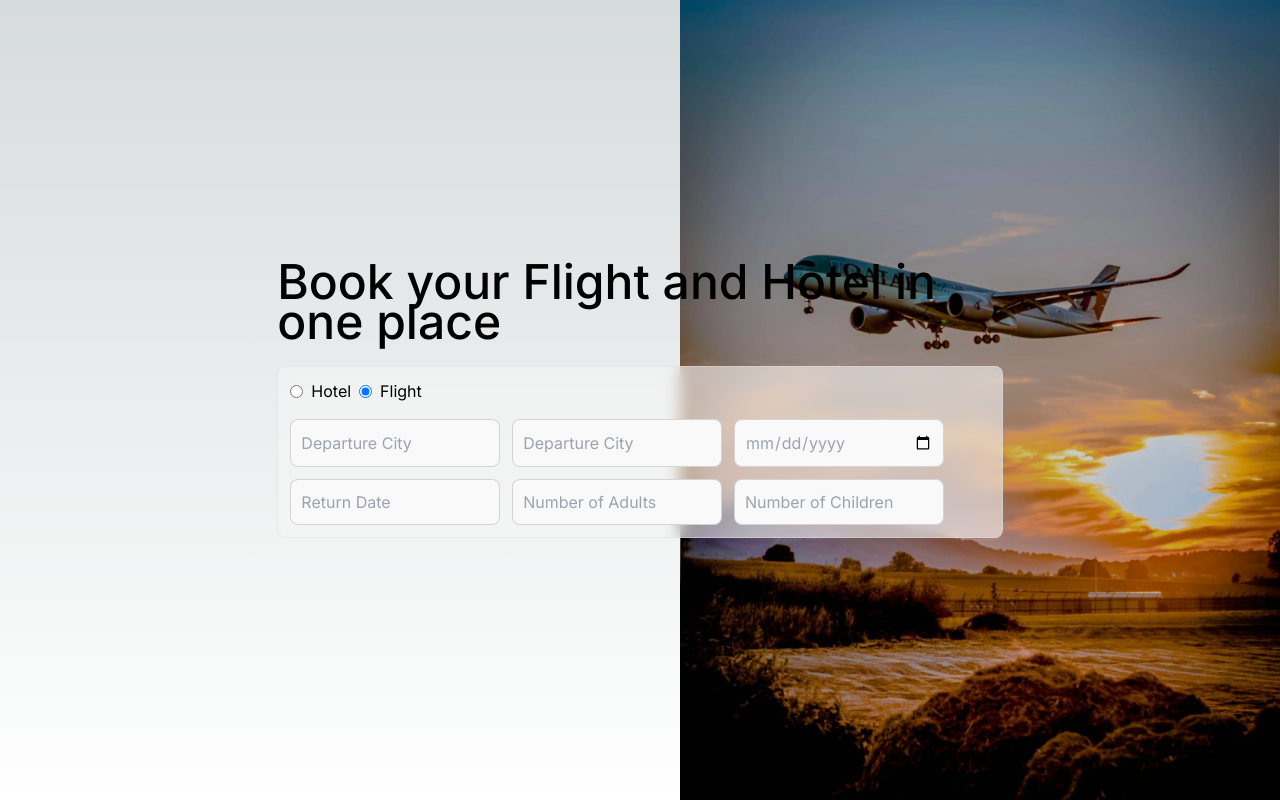
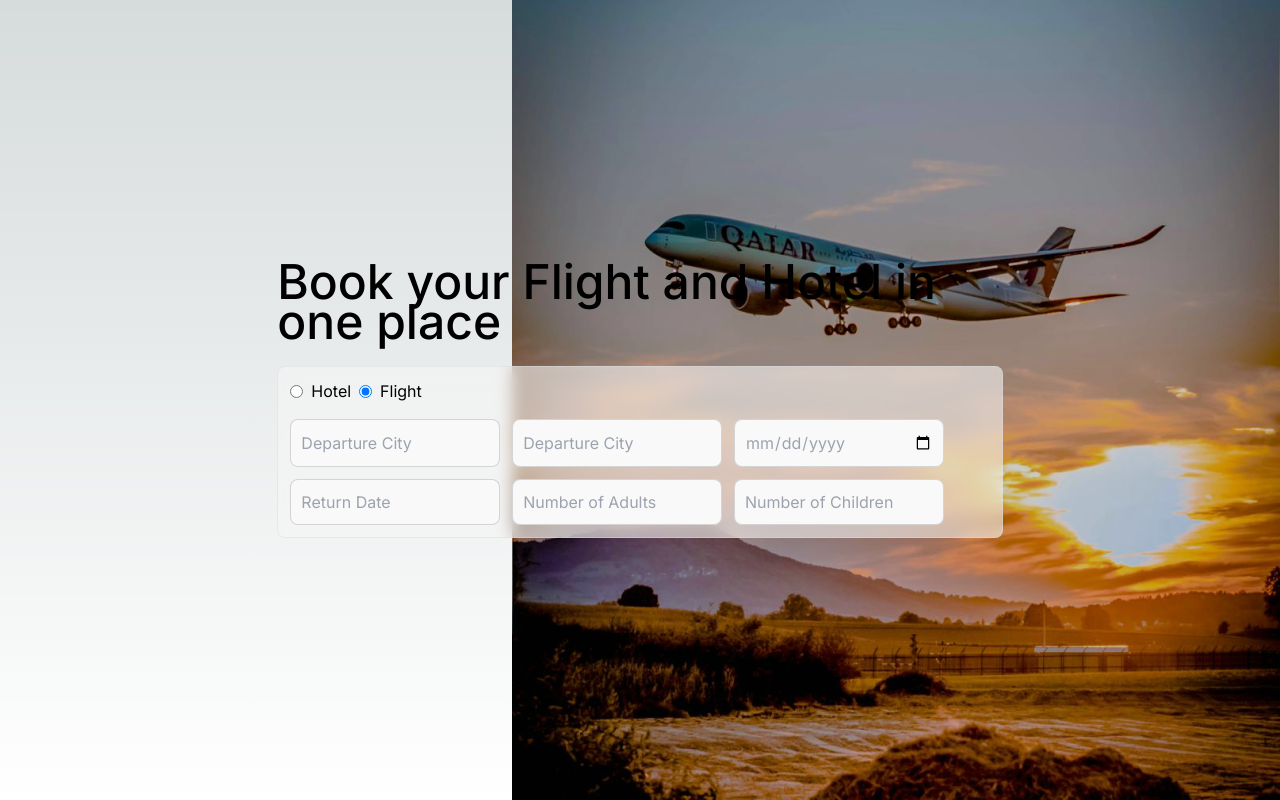
Before and after one commit to KamrulHasaanAnanda/next_venture, a Next.js app: page / in a window 1280 px wide. Built offline with nearby package versions, Linux system fonts and the light colour scheme.

Commit message:
updated modal

```diff
--- a/app/components/FlightComponent.jsx
+++ b/app/components/FlightComponent.jsx
@@ -5,7 +5,7 @@ import flight from "@/public/images/flight1.png";
 function FlightComponent({ changeComponent, componentNowState }) {
   return (
     <main
-      className="flex min-h-screen flex-col items-center md:bg-contain justify-center p-5 md:p-24 bg-no-repeat sm:bg-cover lg:bg-right xl:bg-right"
+      className="flex min-h-screen flex-col items-center sm:bg-contain justify-center p-5 md:p-24 bg-no-repeat bg-right xl:bg-auto lg:bg-auto"
       style={{ backgroundImage: `url(${flight.src})` }}
     >
       <div className="flex flex-col items-start justify-center lg:w-full xl:w-2/3 gap-6">
--- a/app/components/HotelComponent.jsx
+++ b/app/components/HotelComponent.jsx
@@ -5,7 +5,7 @@ import { flightComponent, hotelComponent } from "@/utils/config";
 function HotelComponent({ changeComponent, componentNowState }) {
   return (
     <main
-      className="flex min-h-screen flex-col items-center md:bg-contain justify-center p-5 md:p-24 bg-no-repeat sm:bg-cover lg:bg-right xl:bg-right"
+      className="flex min-h-screen flex-col items-center sm:bg-contain justify-center p-5 md:p-24 bg-no-repeat bg-right xl:bg-auto lg:bg-auto"
       style={{ backgroundImage: `url(${hotel.src})` }}
     >
       <div className="flex flex-col items-start justify-center lg:w-full xl:w-2/3 gap-6">
```
